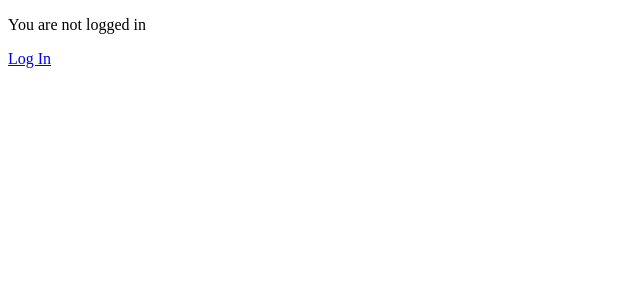
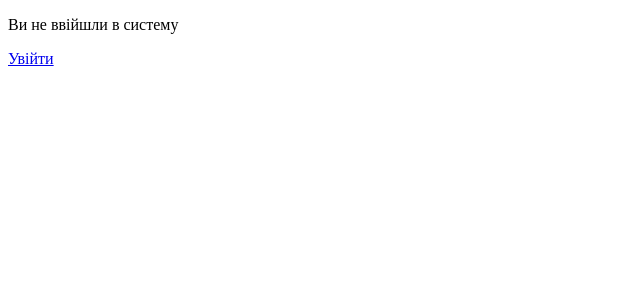
Before and after one commit to divdefwork/django-auth-tutorial, a Django app: page / in a window 1280 px wide. Shown: the top 300 px of the page, without its empty margins (0-640 px from the left). Run offline with Django 4.2, Linux system fonts and the light colour scheme.

Commit message:
Початок перекладу html шаблонів

```diff
--- a/templates/base.html
+++ b/templates/base.html
@@ -7,7 +7,7 @@
         <!-- Font Awesome CDN -->
         <link rel="stylesheet" href="https://use.fontawesome.com/releases/v5.15.4/css/all.css" integrity="sha384-DyZ88mC6Up2uqS4h/KRgHuoeGwBcD4Ng9SiP4dIRy0EXTlnuz47vAwmeGwVChigm" crossorigin="anonymous"/>
 
-        <title>{% block title %}Django Auth Tutorial{% endblock %}</title>
+        <title>{% block title %}{% endblock %}</title>
     </head>
 
     <body>
@@ -15,5 +15,7 @@
             {% block content %}
             {% endblock %}
         </main>
+
+
     </body>
 </html>
--- a/templates/home.html
+++ b/templates/home.html
@@ -1,14 +1,18 @@
 {% extends 'base.html' %}
 
-{% block title %}Home{% endblock %}
+{% block title %}Головна{% endblock %}
 
 {% block content %}
     {% if user.is_authenticated %}
-        Hi {{ user.username }}!
-        <p><a href="{% url 'logout' %}">Log Out</a></p>
-        <p><a href="{% url 'password_reset' %}">Reset Password</a></p>
+        Привіт {{ user.username }}!
+        <p>
+            <a href="{% url 'logout' %}">Вийти</a>
+        </p>
+        <p>
+            <a href="{% url 'password_reset' %}">Скинути пароль</a>
+        </p>
     {% else %}
-        <p>You are not logged in</p>
-        <a href="{% url 'login' %}">Log In</a>
+        <p>Ви не ввійшли в систему</p>
+        <a href="{% url 'login' %}">Увійти</a>
     {% endif %}
 {% endblock %}
```
